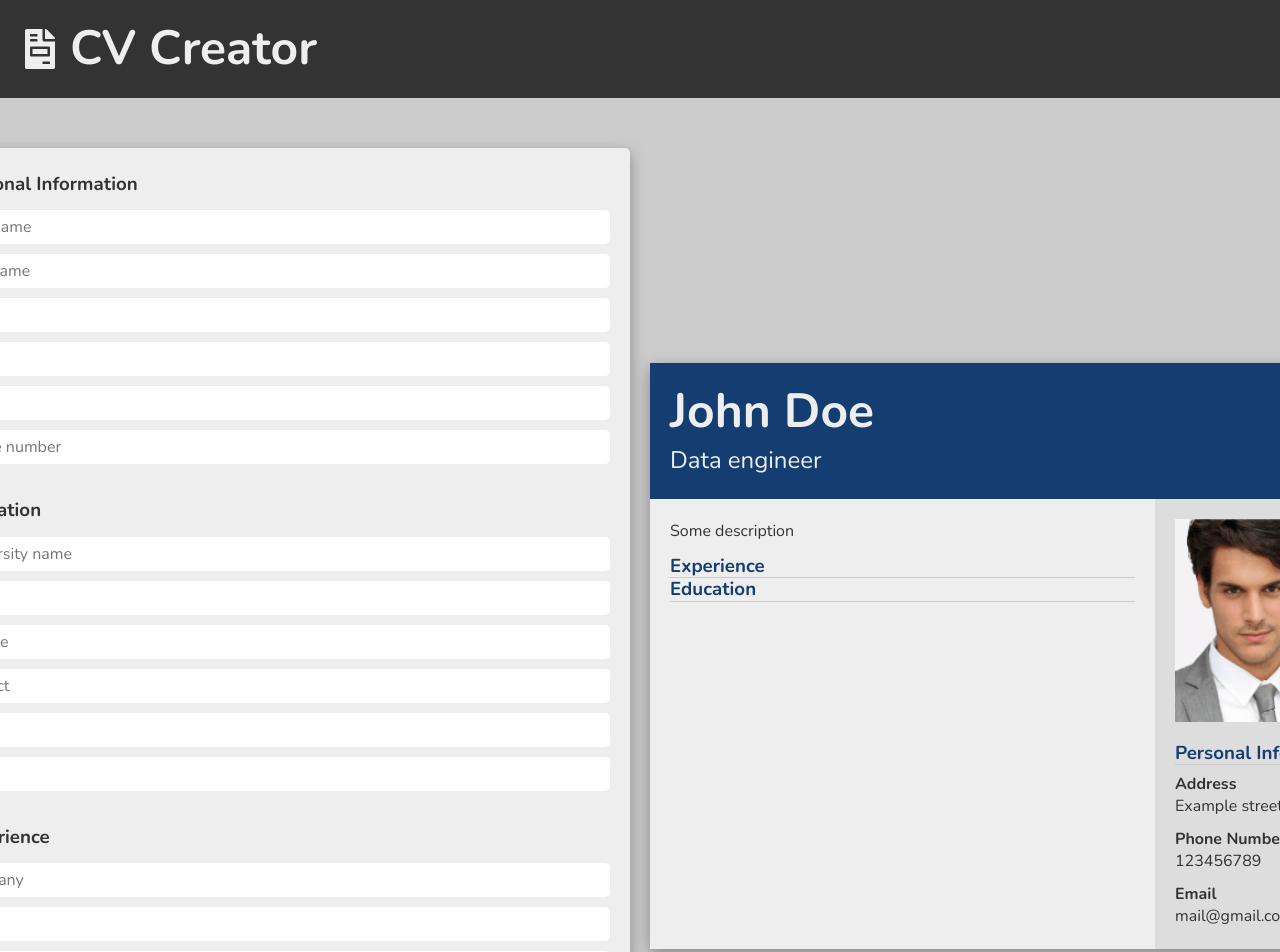
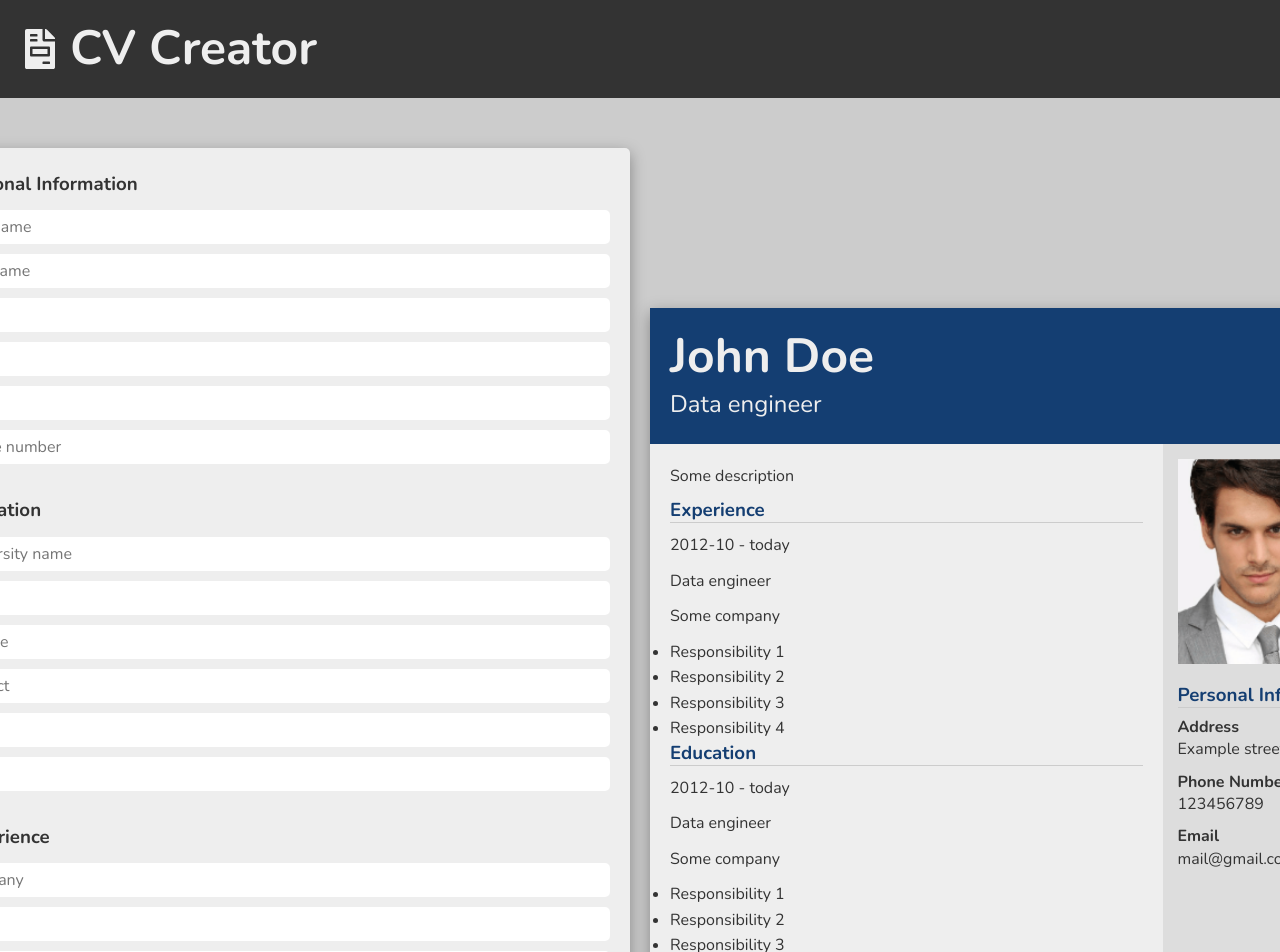
Before and after one commit to michalosman/cv-application, a React (Create React App) app: page / in a window 1280 px wide. Shown: the top 952 px of the page. Built offline with nearby package versions, Linux system fonts and the light colour scheme.

Commit message:
Fix files

```diff
--- a/src/components/CVForm/Education.js
+++ b/src/components/CVForm/Education.js
@@ -4,7 +4,7 @@ import Section from "../Utils/Section";
 
 const Education = () => {
   return (
-    <Section title="Education" titlePadding="0.5rem">
+    <Section title="Education" titlePadding="0.5rem" direction="column">
       <Input type="text" name="" placeholder="University name" />
       <Input type="text" name="" placeholder="City" />
       <Input type="text" name="" placeholder="Degree" />
--- a/src/components/CVForm/Experience.js
+++ b/src/components/CVForm/Experience.js
@@ -4,7 +4,7 @@ import Section from "../Utils/Section";
 
 const Experience = () => {
   return (
-    <Section title="Experience" titlePadding="0.5rem">
+    <Section title="Experience" titlePadding="0.5rem" direction="column">
       <Input type="text" name="" placeholder="Company" />
       <Input type="text" name="" placeholder="City" />
       <Input type="text" name="" placeholder="Position" />
--- a/src/components/CVForm/Personal.js
+++ b/src/components/CVForm/Personal.js
@@ -4,7 +4,11 @@ import Section from "../Utils/Section";
 
 const Personal = () => {
   return (
-    <Section title="Personal Information" titlePadding="0.5rem">
+    <Section
+      title="Personal Information"
+      titlePadding="0.5rem"
+      direction="column"
+    >
       <Input type="text" name="" placeholder="First name" />
       <Input type="text" name="" placeholder="Last name" />
       <Input type="text" name="" placeholder="Title" />
--- a/src/components/CVResult/CVMain.js
+++ b/src/components/CVResult/CVMain.js
@@ -1,25 +1,13 @@
 import React from "react";
 import styled from "styled-components";
-import Section from "../Utils/Section";
-import Subsection from "../Utils/Subsection";
-import examplePhoto from "../../assets/example_photo.png";
+import Story from "./Story";
+import Sidebar from "./Sidebar";
 
 const CVMain = () => {
   return (
     <CVMainWrapper>
-      <Content>
-        <Description>Some description</Description>
-        <Section title="Experience" contrastTitle></Section>
-        <Section title="Education" contrastTitle></Section>
-      </Content>
-      <Sidebar>
-        <Photo src={examplePhoto} alt="example" />
-        <Section title="Personal Info" contrastTitle>
-          <Subsection title="Address">Example street 20</Subsection>
-          <Subsection title="Phone Number">123456789</Subsection>
-          <Subsection title="Email">mail@gmail.com</Subsection>
-        </Section>
-      </Sidebar>
+      <Story />
+      <Sidebar />
     </CVMainWrapper>
   );
 };
@@ -28,24 +16,4 @@ const CVMainWrapper = styled.div`
   display: flex;
 `;
 
-const Content = styled.div`
-  padding: 2rem;
-  background-color: ${({ theme }) => theme.colors.light};
-  flex: 3;
-`;
-
-const Sidebar = styled.div`
-  padding: 2rem;
-  background-color: ${({ theme }) => theme.colors.lightSecondary};
-  flex: 1;
-`;
-
-const Description = styled.p`
-  margin-bottom: 1rem;
-`;
-
-const Photo = styled.img`
-  margin-bottom: 2rem;
-`;
-
 export default CVMain;
--- a/src/components/CVResult/CVResult.js
+++ b/src/components/CVResult/CVResult.js
@@ -2,6 +2,8 @@ import React from "react";
 import styled from "styled-components";
 import CVHeader from "./CVHeader";
 import CVMain from "./CVMain";
+
+//TODO: Change to grid, make Header, Main, Sidebar
 
 const CVResult = () => {
   return (
--- /dev/null
+++ b/src/components/CVResult/Sidebar.js
@@ -0,0 +1,30 @@
+import React from "react";
+import styled from "styled-components";
+import Section from "../Utils/Section";
+import Subsection from "../Utils/Subsection";
+import examplePhoto from "../../assets/example_photo.png";
+
+const Sidebar = () => {
+  return (
+    <SidebarWrapper>
+      <Photo src={examplePhoto} alt="example" />
+      <Section title="Personal Info" contrastTitle direction="column">
+        <Subsection title="Address">Example street 20</Subsection>
+        <Subsection title="Phone Number">123456789</Subsection>
+        <Subsection title="Email">mail@gmail.com</Subsection>
+      </Section>
+    </SidebarWrapper>
+  );
+};
+
+export default Sidebar;
+
+const SidebarWrapper = styled.div`
+  padding: 1.5rem;
+  background-color: ${({ theme }) => theme.colors.lightSecondary};
+  flex: 1;
+`;
+
+const Photo = styled.img`
+  margin-bottom: 2rem;
+`;
--- /dev/null
+++ b/src/components/CVResult/Story.js
@@ -0,0 +1,55 @@
+import React from "react";
+import styled from "styled-components";
+import Section from "../Utils/Section";
+
+const Story = () => {
+  return (
+    <StoryWrapper>
+      <Description>Some description</Description>
+      <Section title="Experience" contrastTitle direction="column">
+        <Period>2012-10 - today</Period>
+        <Position>Data engineer</Position>
+        <Company>Some company</Company>
+        <Responsibilities>
+          <li>Responsibility 1</li>
+          <li>Responsibility 2</li>
+          <li>Responsibility 3</li>
+          <li>Responsibility 4</li>
+        </Responsibilities>
+      </Section>
+      <Section title="Education" contrastTitle direction="column">
+        <Period>2012-10 - today</Period>
+        <Position>Data engineer</Position>
+        <Company>Some company</Company>
+        <Responsibilities>
+          <li>Responsibility 1</li>
+          <li>Responsibility 2</li>
+          <li>Responsibility 3</li>
+          <li>Responsibility 4</li>
+        </Responsibilities>
+      </Section>
+    </StoryWrapper>
+  );
+};
+
+export default Story;
+
+const StoryWrapper = styled.div`
+  padding: 2rem;
+  background-color: ${({ theme }) => theme.colors.light};
+  flex: 3;
+`;
+
+const Description = styled.p`
+  margin-bottom: 1rem;
+`;
+
+const StyledSection = styled(Section)``;
+
+const Period = styled.div``;
+
+const Position = styled.div``;
+
+const Company = styled.div``;
+
+const Responsibilities = styled.ul``;
--- a/src/components/Utils/Section.js
+++ b/src/components/Utils/Section.js
@@ -1,9 +1,16 @@
 import React from "react";
 import styled, { css } from "styled-components";
 
-const Section = ({ padding, title, children, titlePadding, contrastTitle }) => {
+const Section = ({
+  padding,
+  title,
+  children,
+  titlePadding,
+  contrastTitle,
+  direction,
+}) => {
   return (
-    <SectionWrapper padding={padding}>
+    <SectionWrapper padding={padding} direction={direction}>
       <Title padding={titlePadding} contrast={contrastTitle}>
         {title}
       </Title>
@@ -14,7 +21,7 @@ const Section = ({ padding, title, children, titlePadding, contrastTitle }) => {
 
 const SectionWrapper = styled.section`
   display: flex;
-  flex-direction: column;
+  flex-direction: ${(props) => props.direction === "column" && "column"};
   gap: 1rem;
   padding: ${(props) => props.padding};
 `;
```
Also changed, not shown: src/components/CVResult/StorySection.js (added).
